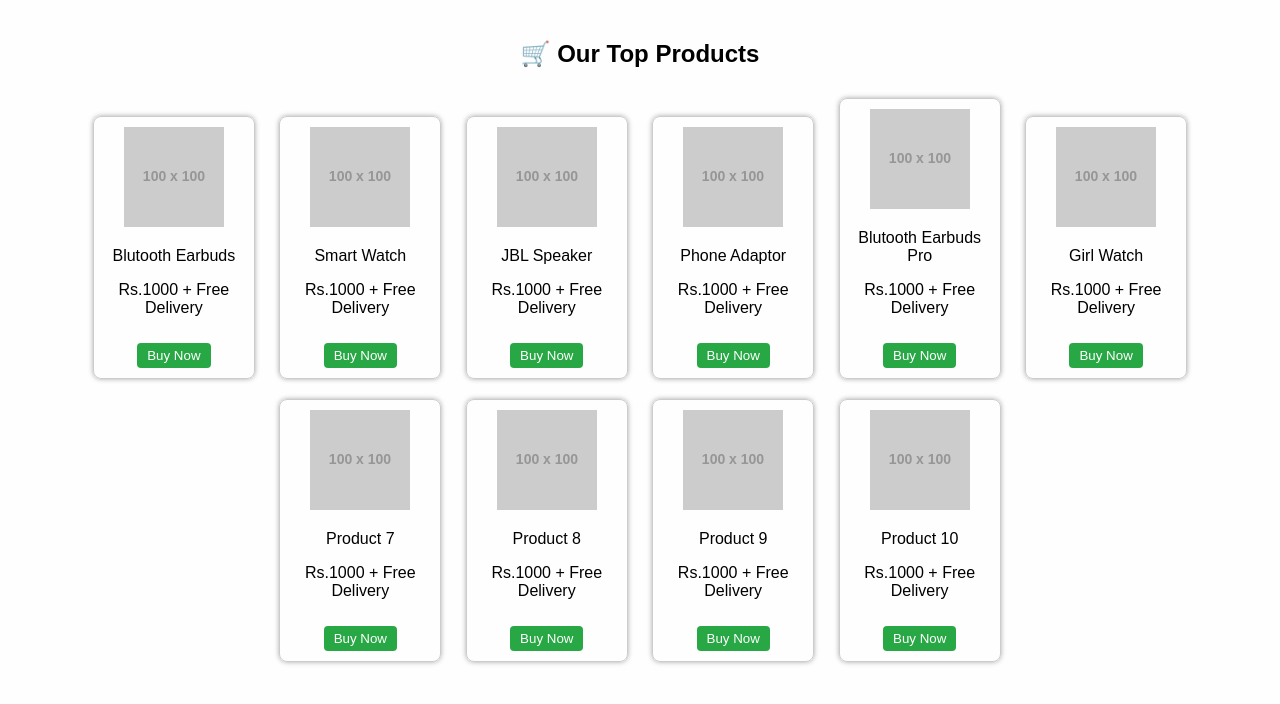
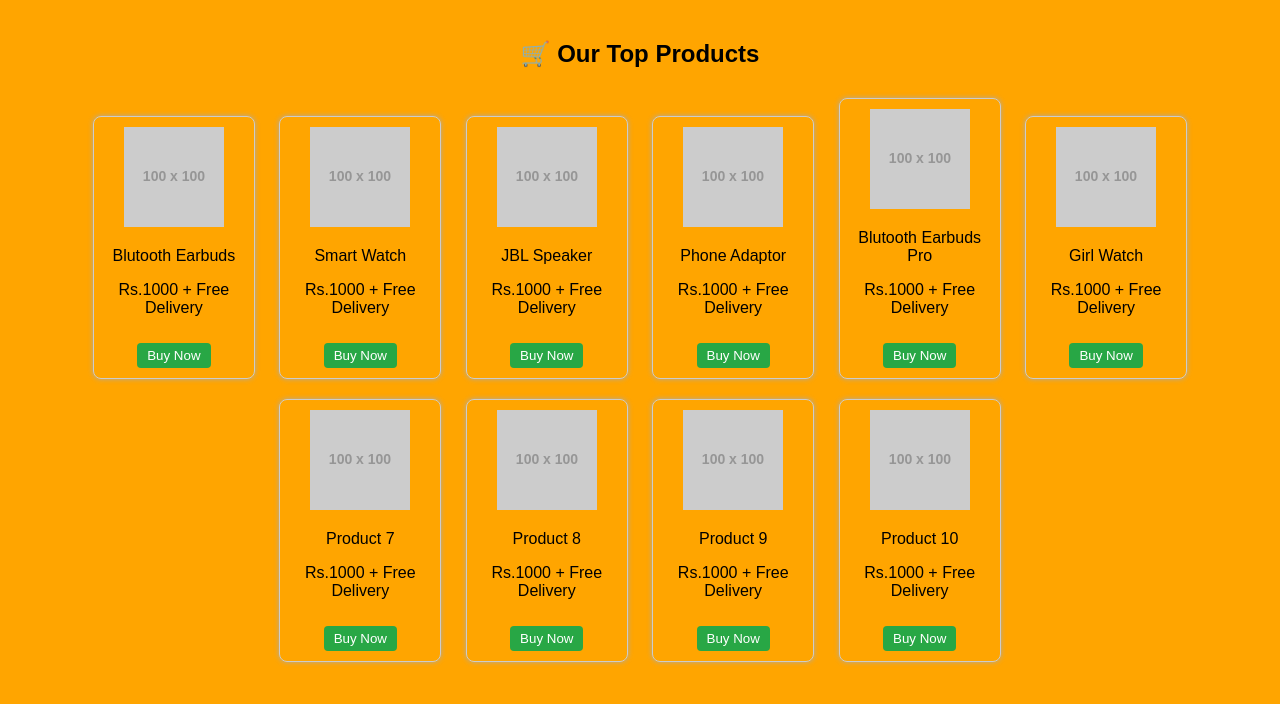
Before and after one commit to mihiranga567/Freedaraz, a plain HTML site: page products.html in a window 1280 px wide. Drawn offline with Linux system fonts and the light colour scheme; placeholder pictures from the web are drawn by us.

Commit message:
products.html

```diff
--- a/products.html
+++ b/products.html
@@ -5,7 +5,7 @@
   <title>Products</title>
   <meta name="viewport" content="width=device-width, initial-scale=1.0">
   <style>
-    body { font-family: sans-serif; background: #fefefe; margin: 0; padding: 20px; text-align: center; }
+    body { font-family: sans-serif; background: #FFA500; margin: 0; padding: 20px; text-align: center; }
     .product { display: inline-block; margin: 10px; border: 1px solid #ccc; padding: 10px; width: 140px; border-radius: 8px; box-shadow: 0 0 5px #aaa; }
     img { width: 100px; height: 100px; }
     .btn { margin-top: 10px; padding: 5px 10px; background: #28a745; color: white; border: none; border-radius: 4px; }
```
